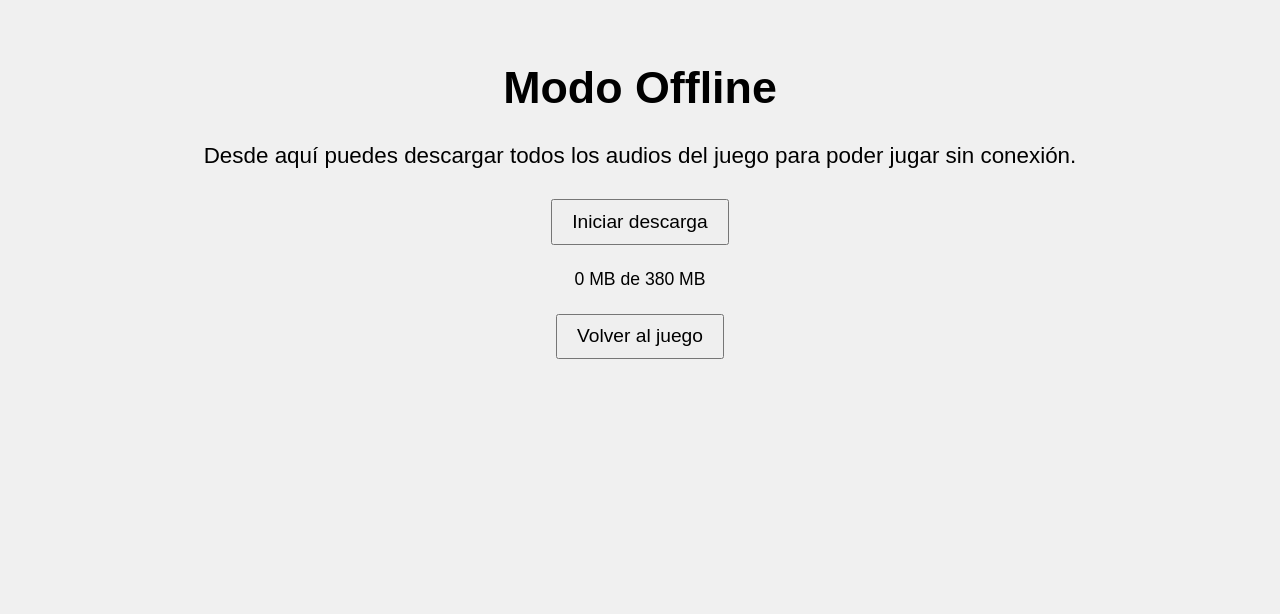
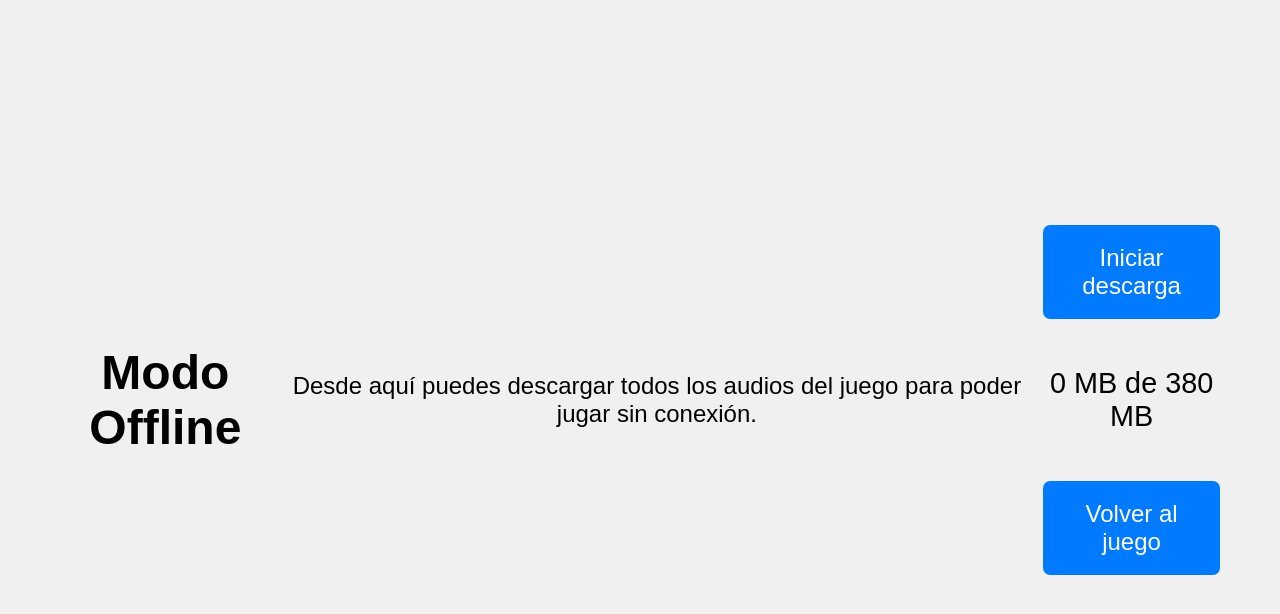
Before and after one commit to QSDCine/qsdc, a plain HTML site: page offline.html in a window 1280 px wide. Drawn offline with Linux system fonts and the light colour scheme.

Commit message:
Update offline.html

```diff
--- a/offline.html
+++ b/offline.html
@@ -44,7 +44,7 @@
       margin: 1rem;
     }
   </style>
-  <link rel="stylesheet" href="ranking.css" />
+  <link rel="stylesheet" href="offline.css" />
 </head>
 <body>
   <h1>Modo Offline</h1>
```
